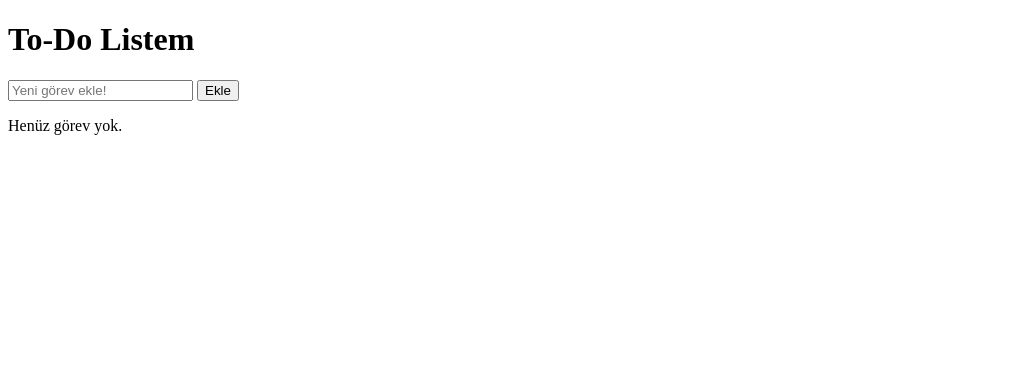
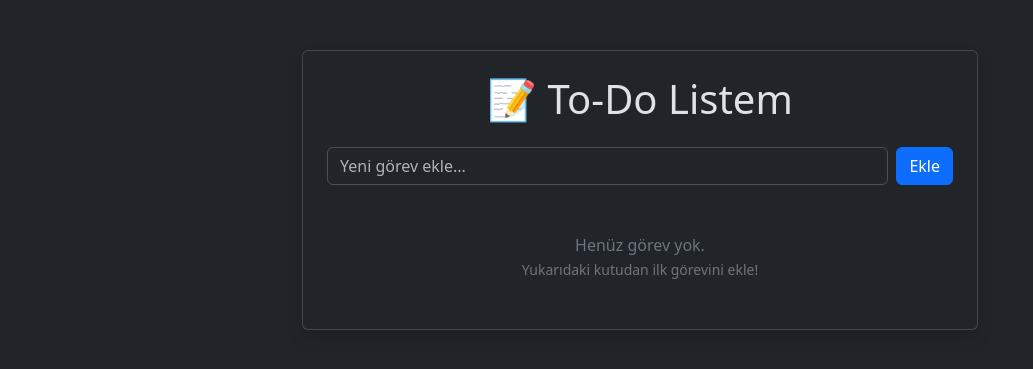
Before and after one commit to azrabaltali/todo-app, a Flask app: page / in a window 1280 px wide. Shown: the top 369 px of the page, without its empty margins (0-1033 px from the left). Run offline with Flask 3, Linux system fonts and the light colour scheme.

Commit message:
görsel iyileştirme

```diff
--- a/templates/index.html
+++ b/templates/index.html
@@ -1,42 +1,65 @@
 <!DOCTYPE html>
-<html lang="tr">
+<html lang="tr" data-bs-theme="dark">
 
 <head>
     <meta charset="UTF-8">
+    <meta name="viewport" content="width=device-width, initial-scale=1">
     <title>To-Do Listem</title>
+    <link href="https://cdn.jsdelivr.net/npm/bootstrap@5.3.3/dist/css/bootstrap.min.css" rel="stylesheet">
 </head>
 
 <body>
-    <h1>To-Do Listem</h1>
-    <form action="/ekle" method="post">
-        <input type="text" name="baslik" placeholder="Yeni görev ekle!" required>
-        <button type="submit">Ekle</button>
+    <div class="container" style="max-width: 700px; margin-top: 50px; margin-bottom: 50px;">
+
+        <div class="card shadow">
+            <div class="card-body p-4">
+
+                <h1 class="card-title text-center mb-4">📝 To-Do Listem</h1>
+
+                <form action="/ekle" method="POST" class="d-flex gap-2 mb-4">
+                    <input type="text" name="baslik" class="form-control" placeholder="Yeni görev ekle..." required>
+                    <button type="submit" class="btn btn-primary">Ekle</button>
                 </form>
+
                 {% if gorevler %}
-    <ul>
+                <ul class="list-group">
                     {% for gorev in gorevler %}
-        <li>
+                    <li class="list-group-item d-flex justify-content-between align-items-center gap-2">
+                        <div class="flex-grow-1">
                             {% if gorev.tamamlandi %}
-            <s>{{ gorev.baslik }}</s> ✅
+                            <s class="text-secondary">{{ gorev.baslik }}</s>
+                            <span class="ms-2">✅</span>
                             {% else %}
-            {{ gorev.baslik }}
+                            <span>{{ gorev.baslik }}</span>
                             {% endif %}
+                        </div>
 
-            <form action="/tamamla/{{ gorev.id }}" method="POST" style="display:inline;">
-                <button type="submit">
+                        <div class="d-flex gap-1">
+                            <form action="/tamamla/{{ gorev.id }}" method="POST">
+                                <button type="submit"
+                                    class="btn btn-sm {% if gorev.tamamlandi %}btn-outline-secondary{% else %}btn-success{% endif %}">
                                     {% if gorev.tamamlandi %}Geri Al{% else %}Tamamla{% endif %}
                                 </button>
                             </form>
 
-            <form action="/sil/{{ gorev.id }}" method="POST" style="display:inline;">
-                <button type="submit">Sil</button>
+                            <form action="/sil/{{ gorev.id }}" method="POST">
+                                <button type="submit" class="btn btn-sm btn-danger">Sil</button>
                             </form>
+                        </div>
                     </li>
                     {% endfor %}
                 </ul>
                 {% else %}
-    <p>Henüz görev yok.</p>
+                <div class="text-center text-secondary py-4">
+                    <p class="mb-0">Henüz görev yok.</p>
+                    <small>Yukarıdaki kutudan ilk görevini ekle!</small>
+                </div>
                 {% endif %}
+
+            </div>
+        </div>
+
+    </div>
 </body>
 
 </html>
```
Lines whose indentation alone changed are shown as unchanged.
